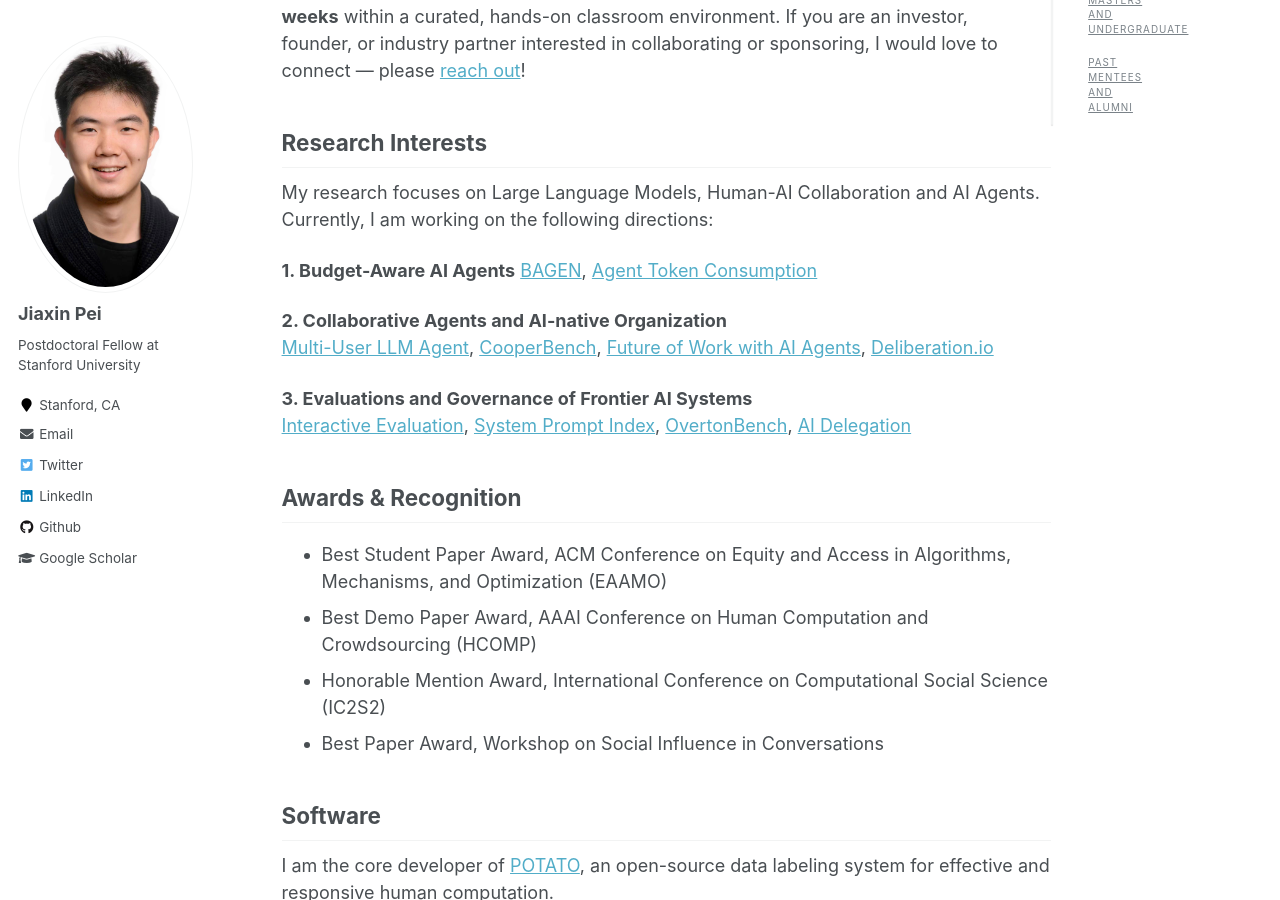
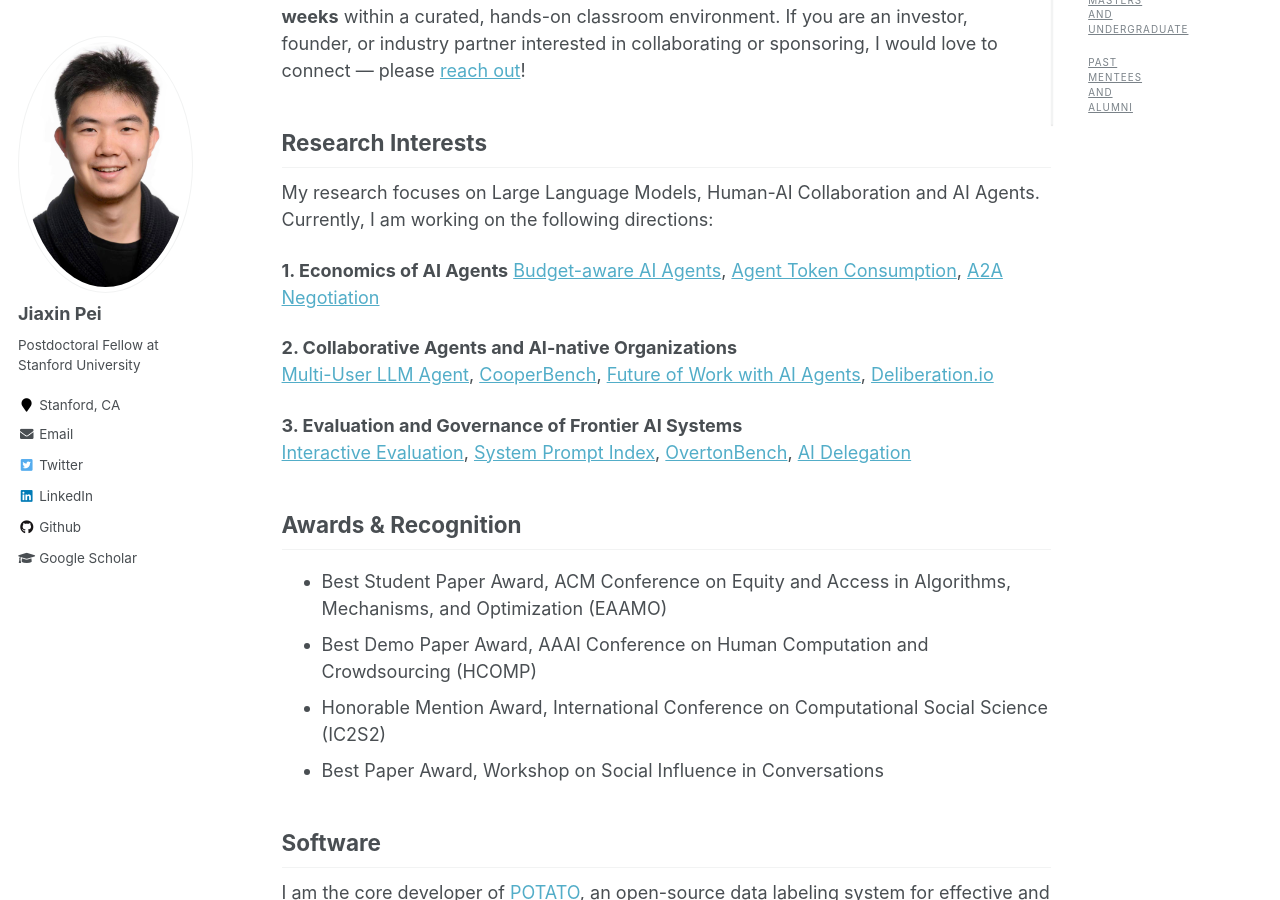
Before and after one commit to Jiaxin-Pei/Jiaxin-Pei.github.io, a Jekyll site: the page built from _pages/about.md, in a window 1280 px wide and 900 px high, scrolled down 473 px. Built offline with Jekyll 4.4.1, drawn with Linux system fonts in a browser that asks for light colours.

Commit message:
Refine about page research interests

```diff
--- a/_pages/about.md
+++ b/_pages/about.md
@@ -21,12 +21,12 @@ In Fall 2026, I will be teaching **[Building Large Language Model Applications](
 ## Research Interests
 My research focuses on Large Language Models, Human-AI Collaboration and AI Agents. Currently, I am working on the following directions:
 
-**1. Budget-Aware AI Agents** [BAGEN](https://ragen-ai.github.io/bagen/bagen.pdf), [Agent Token Consumption](https://arxiv.org/abs/2604.22750)
+**1. Economics of AI Agents** [Budget-aware AI Agents](https://ragen-ai.github.io/bagen/bagen.pdf), [Agent Token Consumption](https://arxiv.org/abs/2604.22750), [A2A Negotiation](https://arxiv.org/abs/2506.00073)
 
-**2. Collaborative Agents and AI-native Organization**
+**2. Collaborative Agents and AI-native Organizations**
 [Multi-User LLM Agent](https://arxiv.org/abs/2604.08567), [CooperBench](https://arxiv.org/pdf/2601.13295), [Future of Work with AI Agents](https://arxiv.org/abs/2506.06576), [Deliberation.io](https://deliberation.io)
 
-**3. Evaluations and Governance of Frontier AI Systems**
+**3. Evaluation and Governance of Frontier AI Systems**
 [Interactive Evaluation](https://arxiv.org/abs/2605.17829), [System Prompt Index](systempromptindex.com), [OvertonBench](https://arxiv.org/abs/2512.01351), [AI Delegation](/files/AI_Agents_are_not_ready.pdf)
 
 
```
